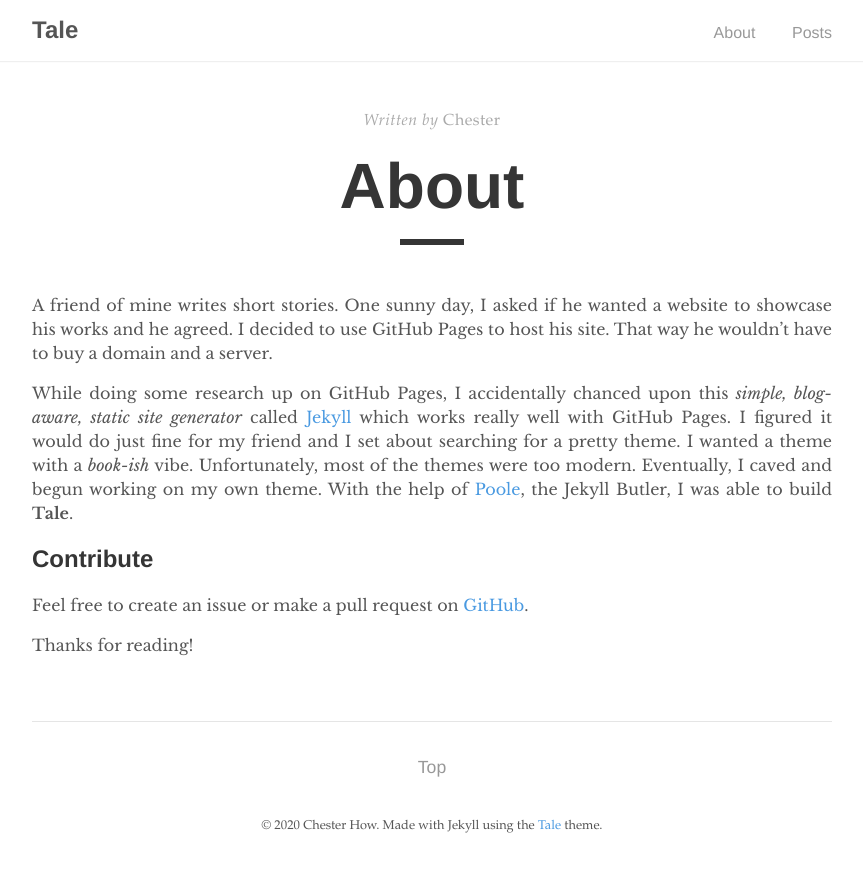
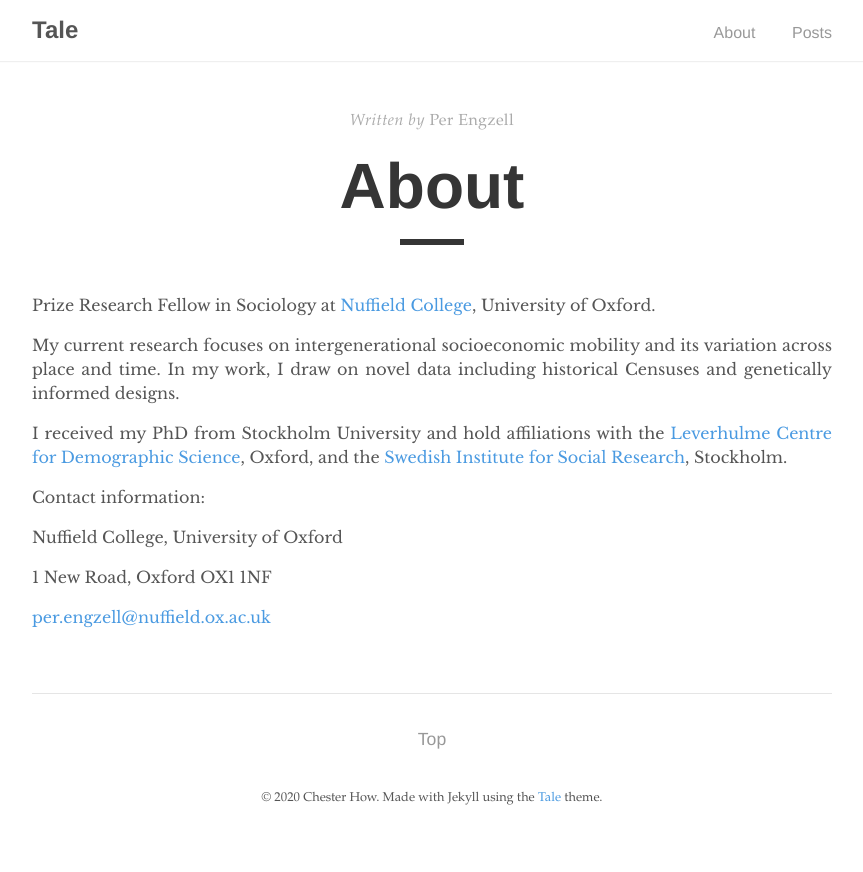
Before and after one commit to pengzell/pengzell.github.io, a Jekyll site: the page built from _pages/about.md, in a window 1280 px wide. Shown: the top 872 px of the page, without its empty margins (208-1071 px from the left). Built offline with Jekyll 4.4.1, drawn with Linux system fonts in a browser that asks for light colours.

Commit message:
Update about.md

```diff
--- a/_pages/about.md
+++ b/_pages/about.md
@@ -1,15 +1,20 @@
 ---
 layout: post
 title: "About"
-author: "Chester"
+author: "Per Engzell"
 permalink: /about/
 ---
 
-A friend of mine writes short stories. One sunny day, I asked if he wanted a website to showcase his works and he agreed. I decided to use GitHub Pages to host his site. That way he wouldn't have to buy a domain and a server.
+Prize Research Fellow in Sociology at [Nuffield College](https://www.nuffield.ox.ac.uk), University of Oxford.
 
-While doing some research up on GitHub Pages, I accidentally chanced upon this _simple, blog-aware, static site generator_ called [Jekyll](https://jekyllrb.com/) which works really well with GitHub Pages. I figured it would do just fine for my friend and I set about searching for a pretty theme. I wanted a theme with a _book-ish_ vibe. Unfortunately, most of the themes were too modern. Eventually, I caved and begun working on my own theme. With the help of [Poole](https://github.com/poole/poole), the Jekyll Butler, I was able to build **Tale**.
+My current research focuses on intergenerational socioeconomic mobility and its variation across place and time. In my work, I draw on novel data including historical Censuses and genetically informed designs.
 
-## Contribute
-Feel free to create an issue or make a pull request on [GitHub](https://github.com/chesterhow/tale).
+I received my PhD from Stockholm University and hold  affiliations with the [Leverhulme Centre for Demographic Science](http://www.demographicscience.ox.ac.uk), Oxford, and the [Swedish Institute for Social Research](https://www.sofi.su.se/english/), Stockholm.
 
-Thanks for reading!
+Contact information:
+
+Nuffield College, University of Oxford
+
+1 New Road, Oxford OX1 1NF
+
+[per.engzell@nuffield.ox.ac.uk](mailto:per.engzell@nuffield.ox.ac.uk)
```
